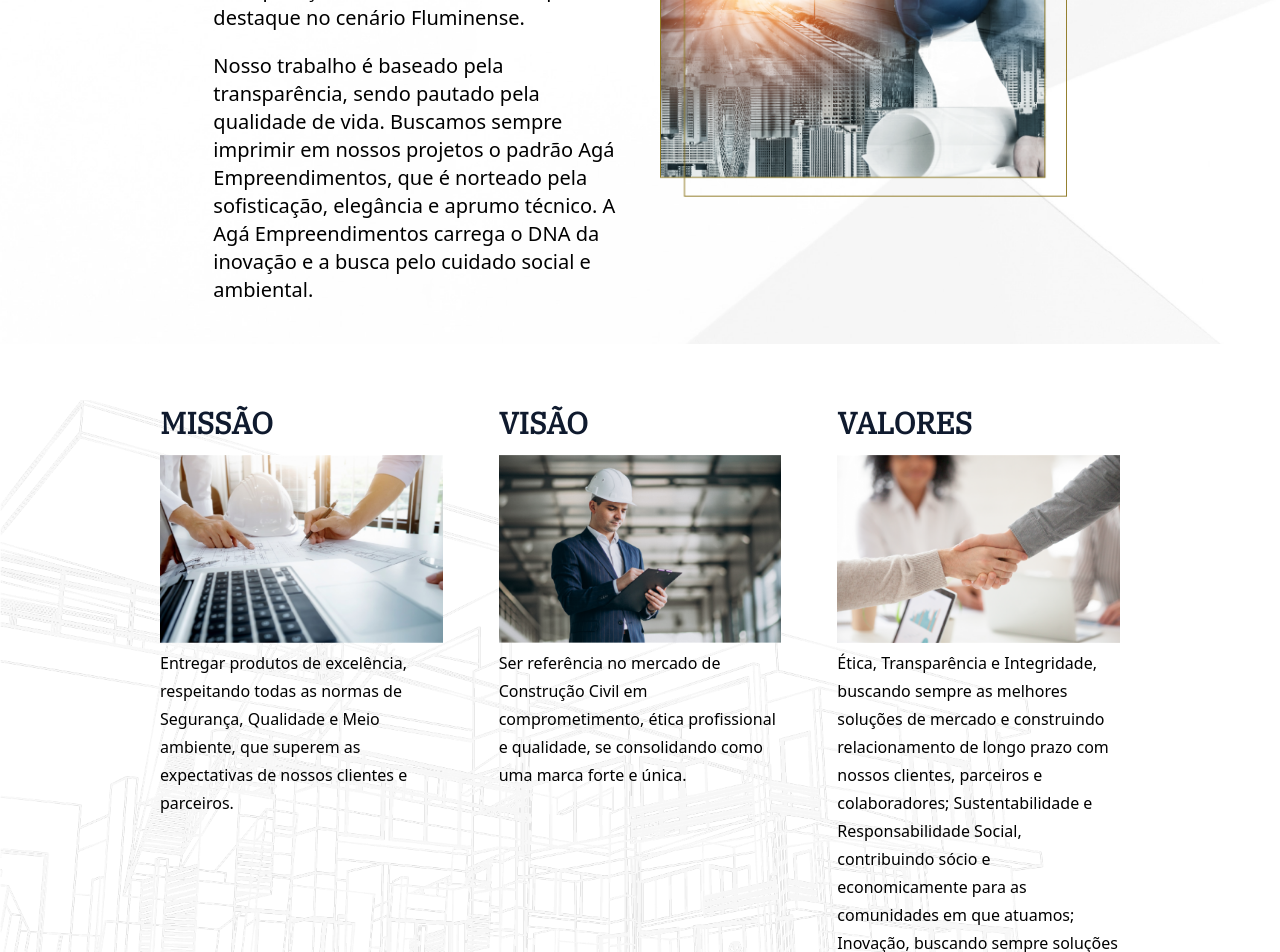
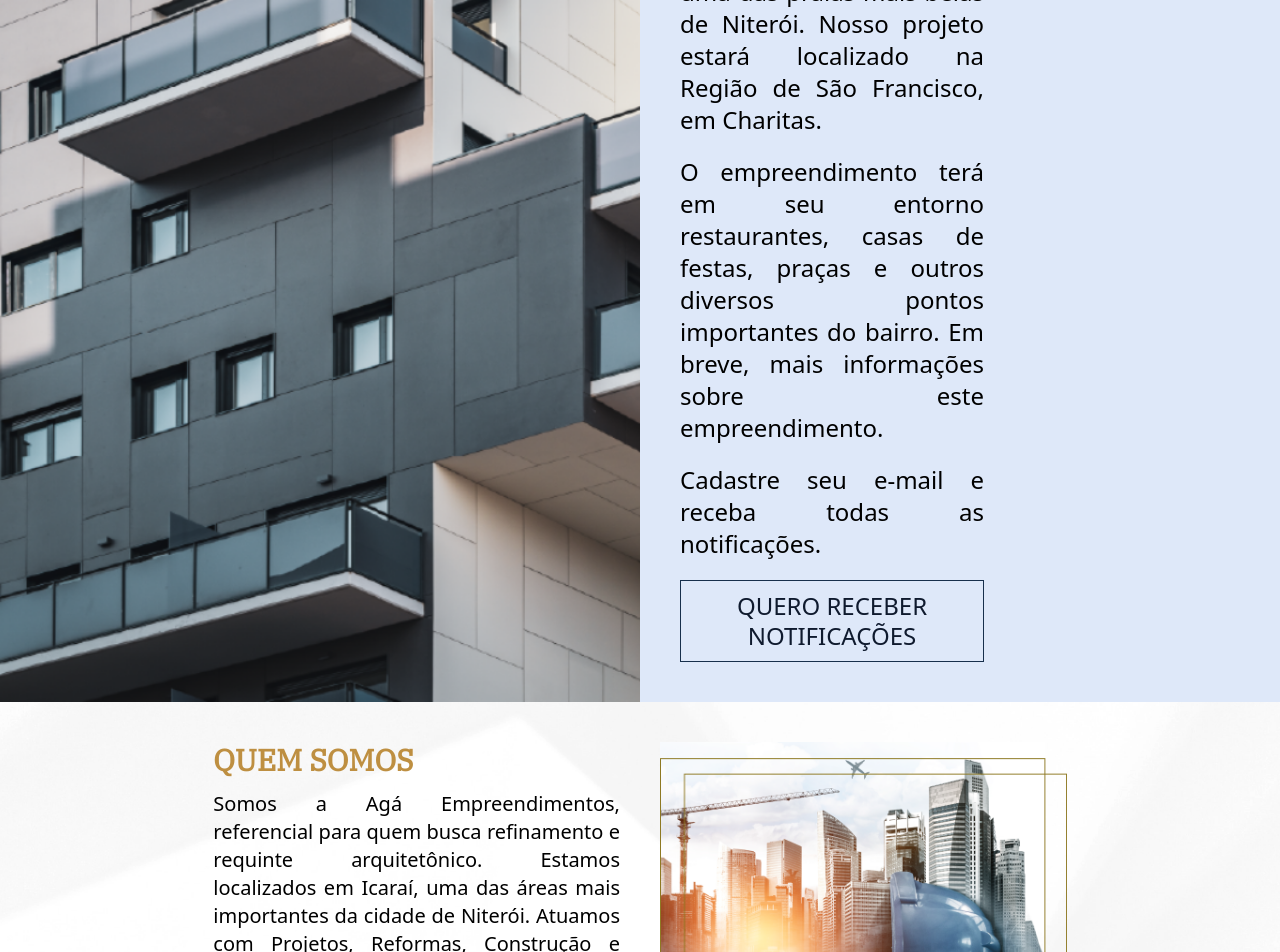
Before and after one commit to Grupo-Hp/aga-2.0, a Next.js app: page / in a window 1280 px wide. Shown: the part 1060-2012 px from the top of the page. Built offline with nearby package versions, Linux system fonts and the light colour scheme; no server answers.

Commit message:
arua desktop

```diff
--- /dev/null
+++ b/components/Arua.jsx
@@ -0,0 +1,27 @@
+import Image from 'next/image'
+import styles from '../styles/footer.module.css'
+
+export default function Arua() {
+    return (
+        <div className="grid grid-cols-2 bg-arua">
+            <div className={`col-span-1 ${styles.aruaImage}`}>
+            </div>
+            <div className="col-span-1">
+                <div className={`p-10 bg-white text-3xl ${styles.footer}`}><h2 className='uppercase'>novo empreendimento em charitas</h2></div>
+                <div className='p-10 w-3/5 text-2xl text-justify font-light'>
+                    <p>
+                        Um novo conceito arquitetônico próximo a uma das praias mais belas de Niterói. Nosso projeto estará localizado na Região de São Francisco, em Charitas.
+                    </p>
+                    <p className='py-5'>
+                        O empreendimento terá em seu entorno restaurantes, casas de festas, praças e outros diversos pontos importantes do bairro. Em breve, mais informações sobre este empreendimento.
+                    </p>
+                    <p>
+                        Cadastre seu e-mail e receba todas as notificações.
+                    </p>
+                    <button type="" className="mt-5 w-full px-6 py-2.5 text-primary-10 font-light text-2xs leading-tight uppercase border border-primary-20 hover:bg-primary-10 hover:text-white transition duration-300 ease-in-out">quero receber notificações</button>
+
+                </div>
+            </div>
+        </div>
+    )
+}
--- a/components/MVV.jsx
+++ b/components/MVV.jsx
@@ -5,25 +5,25 @@ export default function MVV() {
     return (
         <div className={`${styles.mvv}`}>
 
-            <div className="w-9/12 mx-auto hidden xl:grid grid-cols-3 gap-x-14 my-14">
+            <div className="w-7/12 mx-auto hidden xl:grid grid-cols-3 gap-x-14 my-14">
                 <div className="col-span-3 lg:col-span-1">
                     <h3>missão</h3>
                     <Image src="/images/missao.png" width="380" height="253" alt="Imagem ilustrativa" />
-                    <p className=' leading-7'>
+                    <p>
                         Entregar produtos de excelência, respeitando todas as normas de Segurança, Qualidade e Meio ambiente, que superem as expectativas de nossos clientes e parceiros.
                     </p>
                 </div>
                 <div className="col-span-3 lg:col-span-1">
                     <h3>visão</h3>
                     <Image src="/images/visao.png" width="380" height="253" alt="Imagem ilustrativa" />
-                    <p className='leading-7'>
+                    <p>
                         Ser referência no mercado de Construção Civil em comprometimento, ética profissional e qualidade, se consolidando como uma marca forte e única.
                     </p>
                 </div>
                 <div className="col-span-3 lg:col-span-1">
                     <h3>valores</h3>
                     <Image src="/images/valores.png" width="380" height="253" alt="Imagem ilustrativa" />
-                    <p className='leading-7'>
+                    <p>
                         Ética, Transparência e Integridade, buscando sempre as melhores soluções de mercado e construindo relacionamento de longo prazo com nossos clientes, parceiros e colaboradores; Sustentabilidade e Responsabilidade Social, contribuindo sócio e economicamente para as comunidades em que atuamos; Inovação, buscando sempre soluções técnicas mais adequadas e economicamente mais favoráveis.
                     </p>
                 </div>
--- a/components/QuemSomos.jsx
+++ b/components/QuemSomos.jsx
@@ -7,7 +7,7 @@ export default function QuemSomos() {
             <div className='w-8/12 mx-auto py-10'>
                 <div className={`grid lg:grid-cols-2 gap-10`}>
                     <div className='flex items-center'>
-                        <div className="col-span-2 lg:col-span-1 md:text-xl font-light leading-8">
+                        <div className="col-span-2 lg:col-span-1 md:text-xl font-light leading-8 text-justify">
                             <h2 className={`text-secondary-10 uppercase text-3xl mb-3 font-semibold ${styles.footer}`}>quem somos</h2>
                             <p className="mb-5 order-1">
                                 Somos a Agá Empreendimentos, referencial para quem busca refinamento e requinte arquitetônico. Estamos localizados em Icaraí, uma das áreas mais importantes da cidade de Niterói. Atuamos com Projetos, Reformas, Construção e Incorporação Imobiliária, tendo amplo destaque no cenário Fluminense.
@@ -21,7 +21,7 @@ export default function QuemSomos() {
                         <Image src="/images/queSomos.png" width="865" height="929" alt="Imagem ilustrativa" />
                     </div>
                 </div>
-                <div className='md:text-xl font-light leading-8 mt-5 xl:hidden order-3'>
+                <div className='md:text-xl font-light leading-8 mt-5 xl:hidden order-3 text-justify'>
                     <p>
                         Nosso trabalho é baseado pela transparência, sendo pautado pela qualidade de vida. Buscamos sempre imprimir em nossos projetos o padrão Agá Empreendimentos, que é norteado pela sofisticação, elegância e aprumo técnico. A Agá Empreendimentos carrega o DNA da inovação e a busca pelo cuidado social e ambiental.
                     </p>
--- a/pages/index.jsx
+++ b/pages/index.jsx
@@ -2,6 +2,7 @@ import Page from '../components/Page'
 import PoliticaComponents from '../components/PoliticaComponets'
 import Nav from '../components/Nav'
 import Header from '../components/Header'
+import Arua from '../components/Arua'
 import QuemSomos from '../components/QuemSomos'
 import MVV from '../components/MVV'
 import Footer from '../components/Footer'
@@ -14,6 +15,7 @@ export default function Home() {
       <PoliticaComponents />
       <Nav />
       <Header />
+      <Arua />
       <QuemSomos />
       <MVV />
       <Contato />
--- a/styles/footer.module.css
+++ b/styles/footer.module.css
@@ -54,7 +54,21 @@
     background-size: cover;
 }
 
-.mvv h3 {
+.aruaImage {
+    background-image: url(../public/images/arua.png);
+    background-size: cover;
+    min-height: 700px;
+}
+
+.mvv,
+.arua {
+    font-family: 'IBM Plex Sans Arabic', sans-serif;
+    font-weight: 300;
+    text-align: justify;
+}
+
+.mvv h3,
+.arua h3 {
     color: #0F1A2E;
     text-transform: uppercase;
     font-size: 30px;
--- a/tailwind.config.js
+++ b/tailwind.config.js
@@ -19,7 +19,8 @@ module.exports = {
         gray: {
           10: '#D6D8DF',
           20: '#DEE8F9',
-        }
+        },
+        arua: '#DEE8F9'
       },
     },
   },
```
Also changed, not shown: components/ItaipuMall.jsx (added, +9 -0 lines), public/images/arua.png (added).
